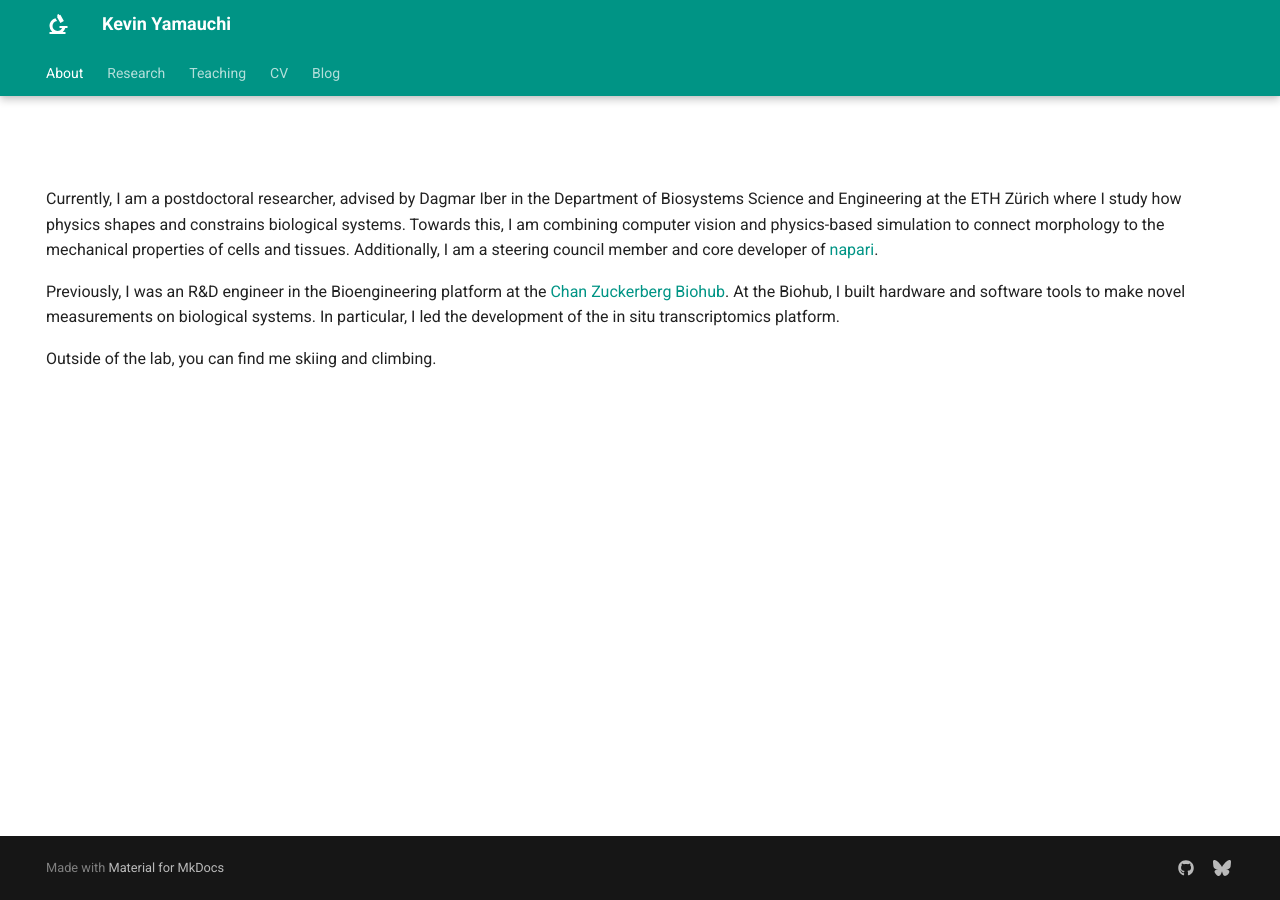
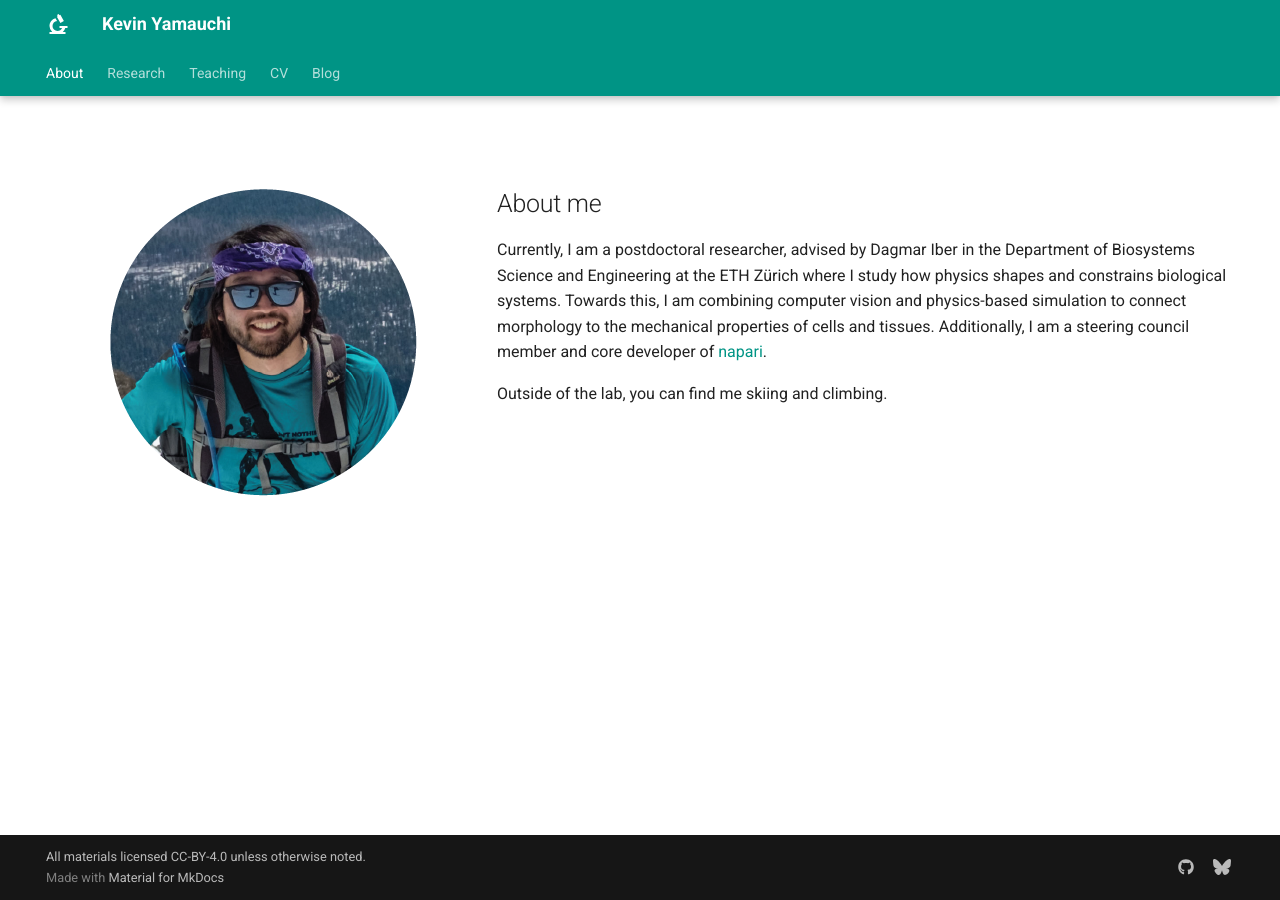
Before and after one commit to kevinyamauchi/didactic-octo-waddle, an MkDocs documentation site: the page built from docs/index.md, in a window 1280 px wide. Built offline with MkDocs 1.6.1 and Material for MkDocs 9.7.7, drawn with Linux system fonts in a browser that asks for light colours.

Commit message:
update front page

```diff
--- a/docs/index.md
+++ b/docs/index.md
@@ -5,9 +5,9 @@ hide:
   - toc
 ---
 #
+
+![Image title](./assets/profile_picture-02.png){align=left}
+## About me
 Currently, I am a postdoctoral researcher, advised by Dagmar Iber in the Department of Biosystems Science and Engineering at the ETH Zürich where I study how physics shapes and constrains biological systems. Towards this, I am combining computer vision and physics-based simulation to connect morphology to the mechanical properties of cells and tissues. Additionally, I am a steering council member and core developer of [napari](https://github.com/napari/napari).
 
-Previously, I was an R&D engineer in the Bioengineering platform at the [Chan Zuckerberg Biohub](https://www.czbiohub.org/). At the Biohub, I built hardware and software tools to make novel measurements on biological systems. In particular, I led the development of the in situ transcriptomics platform.
-
-
 Outside of the lab, you can find me skiing and climbing.
--- a/mkdocs.yml
+++ b/mkdocs.yml
@@ -59,8 +59,11 @@ theme:
 
 markdown_extensions:
   - admonition
+  - attr_list
   - pymdownx.details
   - pymdownx.superfences
+
+copyright: All materials licensed <a href="https://creativecommons.org/licenses/by/4.0/">CC-BY-4.0</a> unless otherwise noted.
 
 extra:
   social:
```
Also changed, not shown: docs/assets/profile_picture-01.png (added), docs/assets/profile_picture-02.png (added), 1 other file.
